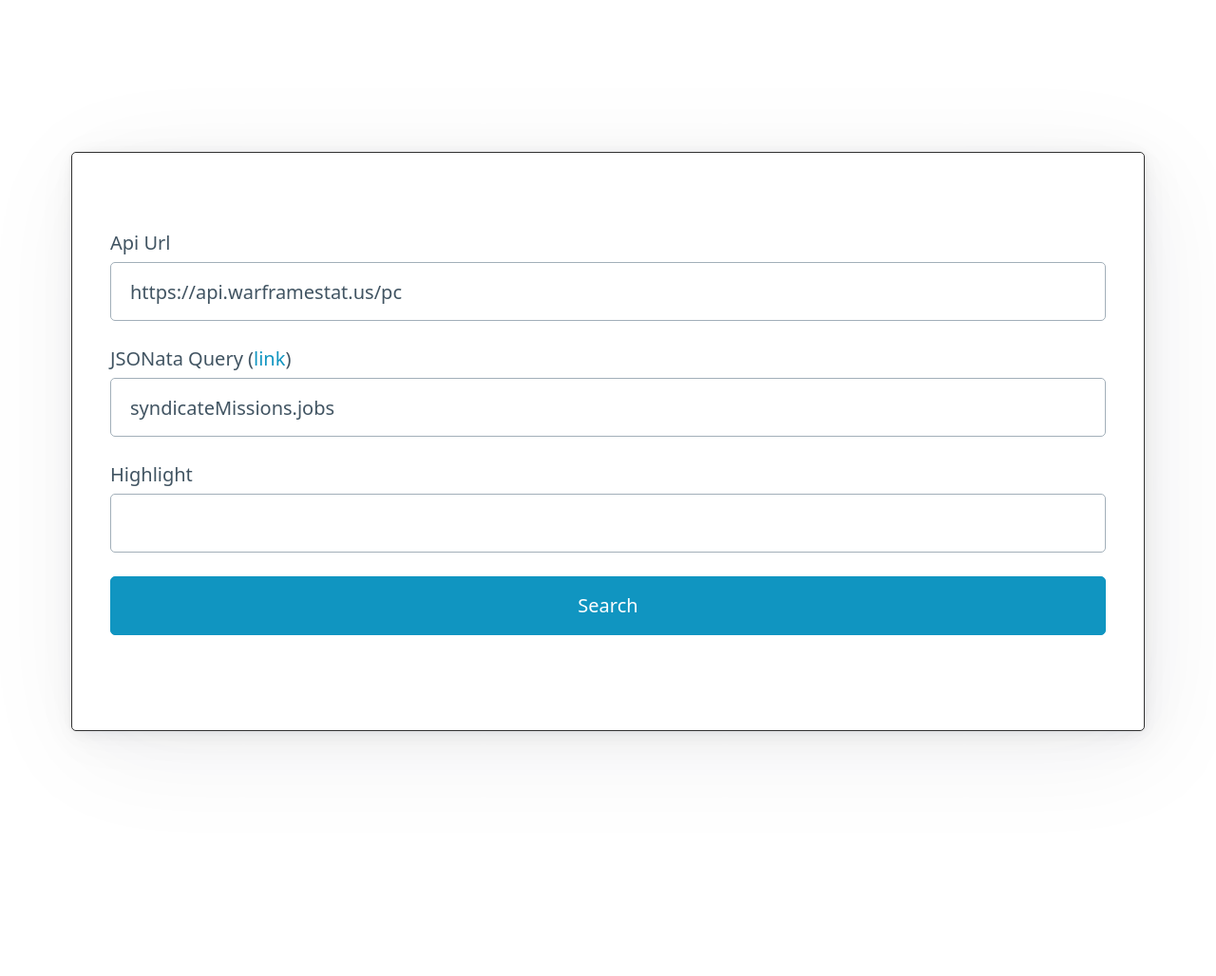
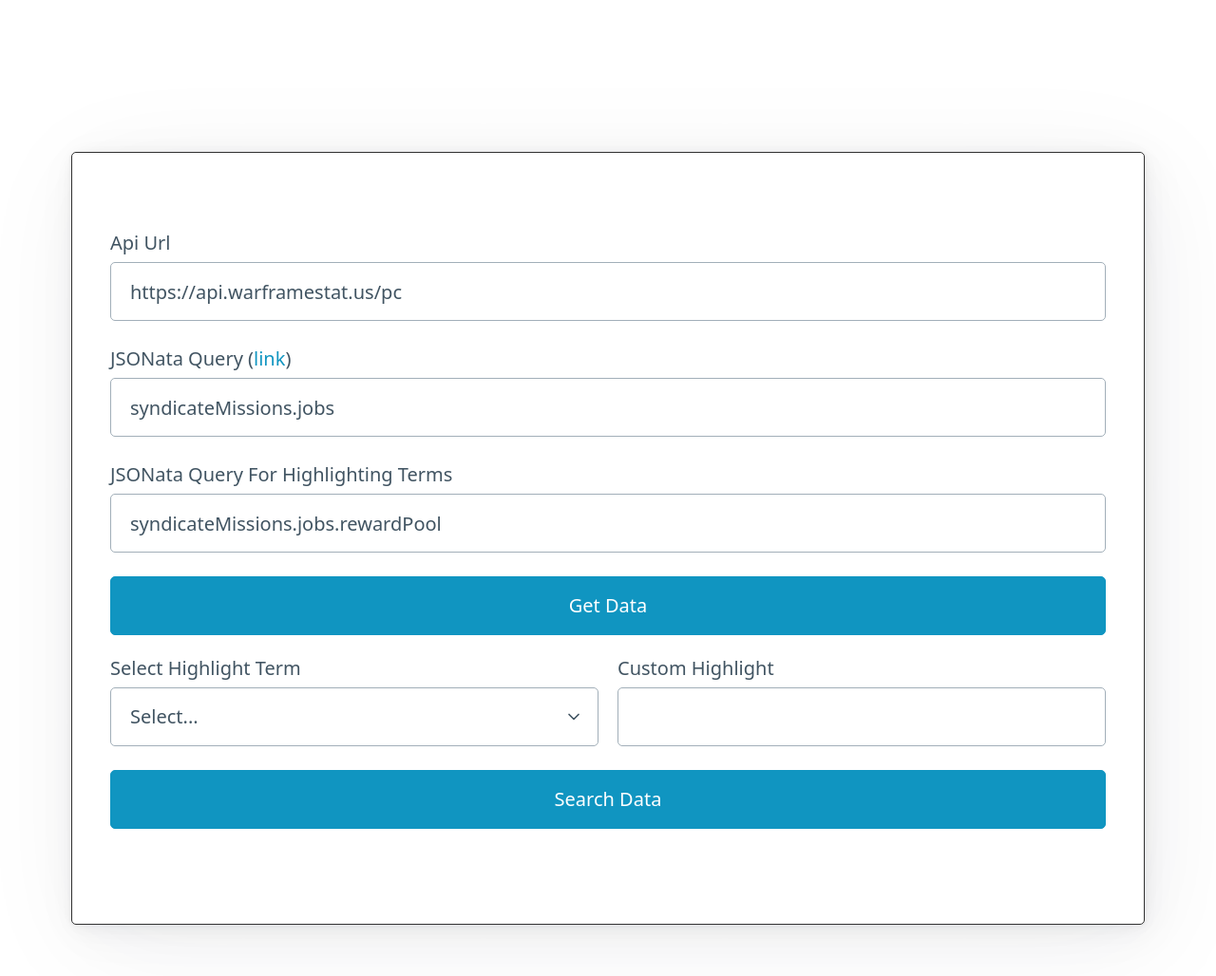
Before and after one commit to huycool/ApiResultHighLighter, a website: page index.html in a window 1280 px wide. Shown: the whole page at 95% size. Before the commit the page ends 930 px from the top, so only its background shows below. Drawn offline with nearby package versions, Linux system fonts and the light colour scheme.

Commit message:
get/select highlight terms

```diff
--- a/index.html
+++ b/index.html
@@ -1,6 +1,7 @@
 <html>
 
 <head>
+  <meta name="viewport" content="width=device-width, initial-scale=1.0">
   <link rel="stylesheet" href="https://unpkg.com/@picocss/pico@latest/css/pico.min.css" />
   <script defer src="https://unpkg.com/alpinejs@3.x.x/dist/cdn.min.js"></script>
   <script src="https://cdn.jsdelivr.net/npm/jsonata/jsonata.min.js"></script>
@@ -10,7 +11,6 @@
     }
   </style>
 </head>
-
 <body>
   <main class="container">
     <div x-data="apiResultHiLighter()">
@@ -19,20 +19,47 @@
           Api Url
           <input x-model="apiUrl" name="apiUrl" type="text" />
         </label>
+
         <label for="jsonataQuery">
           JSONata Query (<a href="https://jsonata.org/">link</a>)
           <input x-model="jsonataQuery" name="jsonataQuery" type="text" />
         </label>
-        <label for="hightlightTerm">
-          Highlight
-          <input x-model="hightlightTerm" name="hightlightTerm" type="text" />
+
+        <label for="jsonataQuery">
+          JSONata Query For Highlighting Terms
+          <input x-model="jsonataQueryForHighlightTerms" name="jsonataQueryForHighlightTerms" type="text" />
         </label>
 
-        <button type="button" @click="executeApiHilight()" :aria-busy="isLoading">
-          Search
+        <button type="button" @click="fetchApiData()" :aria-busy="isLoading">
+          Get Data
         </button>
+
+        <div class="grid">
+          <div>
+            <label for="hightlightTerm">
+            Select Highlight Term
+            <select x-model="selectedHighlightTerm">
+              <option value="" disabled>Select...</option>
+              <template x-for="term in highlightTerms">
+                  <option x-text="term"></option>
+              </template>
+            </select>
+            </label>
+          </div>
+          <div>
+            <label for="hightlightTerm">
+            Custom Highlight
+            <input x-model="customHightlightTerm" name="customHightlightTerm" type="text" />
+            </label>
+          </div>
+        </div>
+
+        <button type="button" @click="highlightAllTerms()">
+          Search Data
+        </button>
+
         <template x-if="data">
-          <div id="tree-result" style="font-family: monospace; white-space: pre" x-html="searchResults"></div>
+          <div id="tree-result" style="font-family: monospace; white-space: pre; height: 50vh; overflow: scroll;" x-html="searchResults"></div>
         </template>
         </ar>
     </div>
@@ -46,18 +73,28 @@
       data: null,
       apiUrl: "https://api.warframestat.us/pc",
       jsonataQuery: "syndicateMissions.jobs",
+      jsonataQueryForHighlightTerms: "syndicateMissions.jobs.rewardPool",
+      highlightTerms: [],
+      selectedHighlightTerm: "",
       hightlightTerm: "",
+      customHightlightTerm: "",
       searchResults: "N/A",
       isLoading: false,
-      executeApiHilight() {
+      fetchApiData() {
         this.isLoading = true;
         this.searchResults = "Loading...";
+        this.selectedHighlightTerm="";
+
         this.getJsonData().then((data) => {
           this.data = data;
           let result = data;
 
           if (this.jsonataQuery !== "")
             result = jsonata(this.jsonataQuery).evaluate(this.data);
+
+          if (this.jsonataQueryForHighlightTerms !== "")
+            this.highlightTerms = jsonata(this.jsonataQueryForHighlightTerms).evaluate(this.data);
+
           if (result != null) {
             this.searchResults = syntaxHighlight(
               JSON.stringify(result, null, "\t"),
@@ -69,6 +106,19 @@
 
           this.isLoading = false;
         });
+      },
+      highlightAllTerms(){
+        if(this.data === '') return;
+        let result="";
+        if (this.jsonataQuery !== "")
+            result = jsonata(this.jsonataQuery).evaluate(this.data);
+
+          if (this.jsonataQueryForHighlightTerms !== "")
+            this.highlightTerms = jsonata(this.jsonataQueryForHighlightTerms).evaluate(this.data);
+
+        this.searchResults = syntaxHighlight(
+              JSON.stringify(result, null, "\t"),
+              this.selectedHighlightTerm === "" ? "zzzz" : this.selectedHighlightTerm);
       },
       async getJsonData() {
         try {
```
